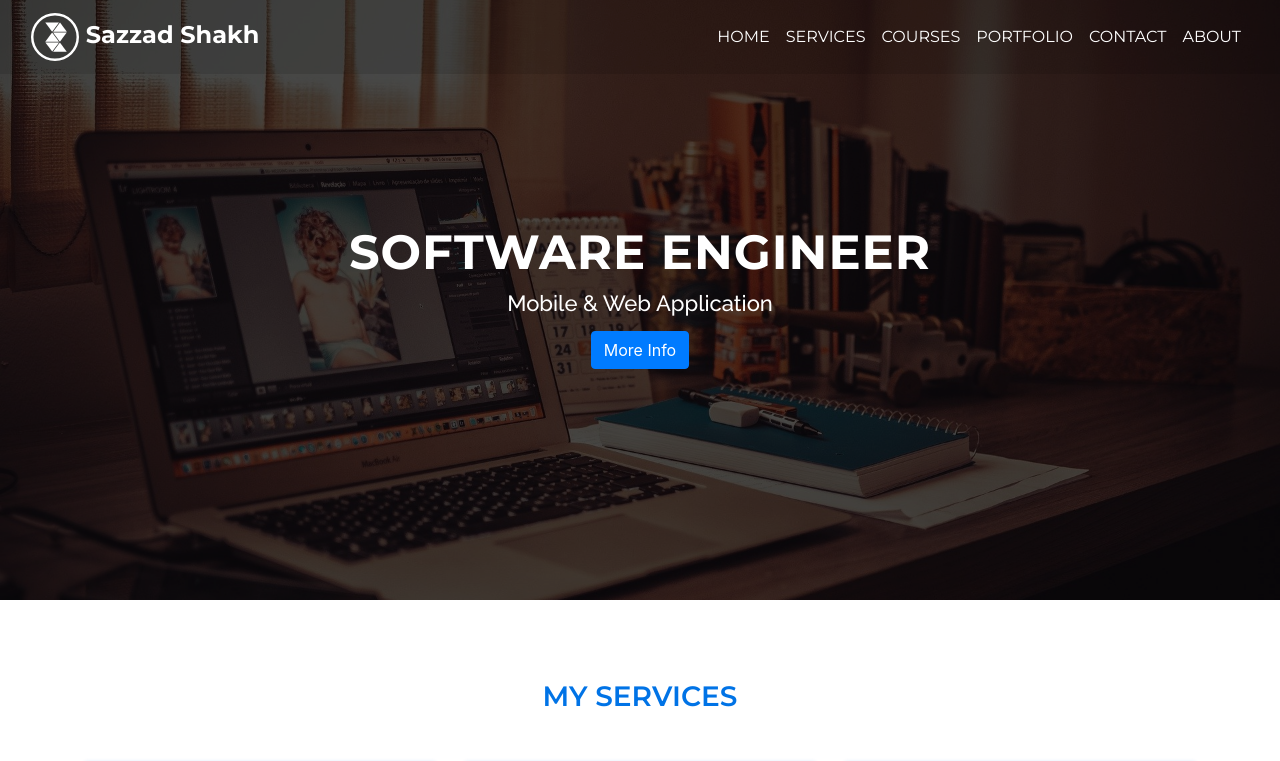
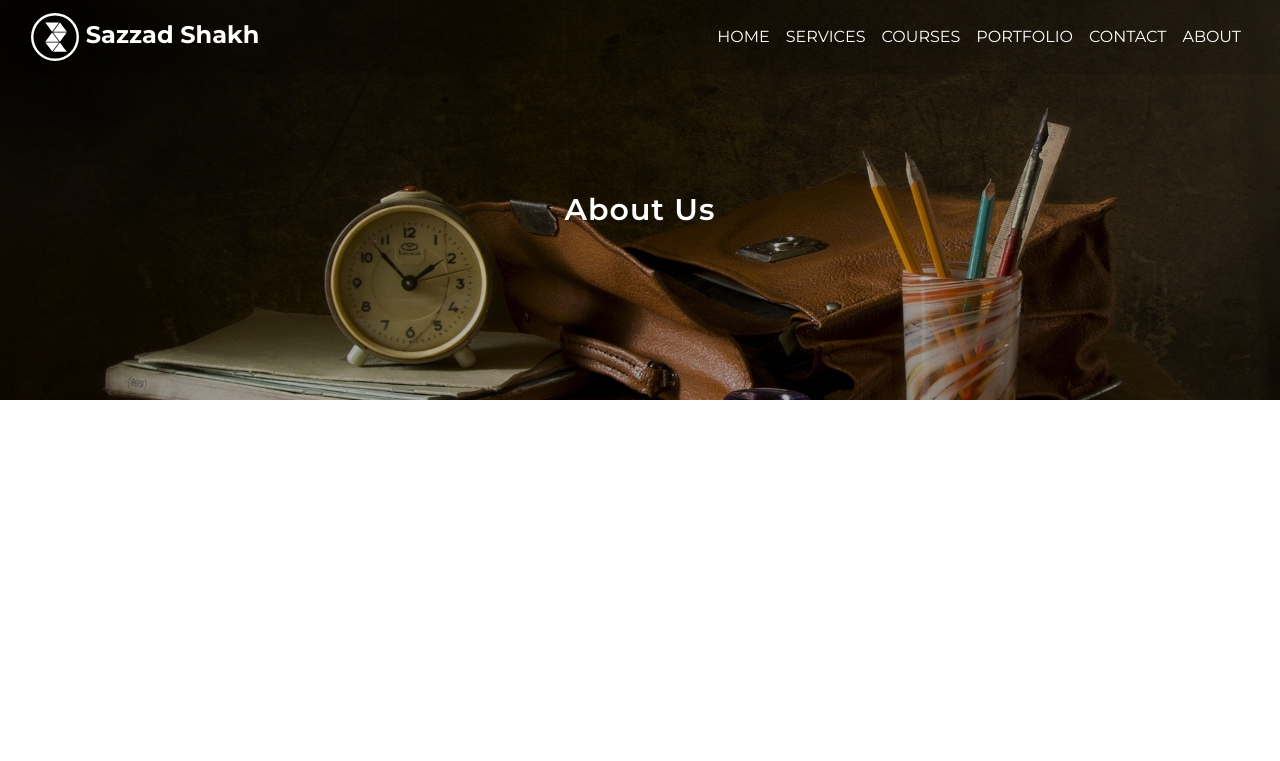
Before and after one commit to sazzadshakhbd/react-website, a React (Create React App) app: page /contact in a window 1280 px wide. Shown: the top 761 px of the page. Built offline with nearby package versions, Linux system fonts and the light colour scheme.

Commit message:
topBannerAll component create for globally using props

```diff
--- a/src/App.js
+++ b/src/App.js
@@ -1,9 +1,11 @@
 import React from "react";
-import HomePage from "./pages/HomePage";
+import TopBannerAll from "./components/TopBannerAll/TopBannerAll";
+import TopNavigation from "./components/TopNavigation/TopNavigation";
 function App() {
   return (
     <div>
-      <HomePage></HomePage>
+      <TopNavigation></TopNavigation>
+      <TopBannerAll pageTitle="About Us"></TopBannerAll>
     </div>
   );
 }
--- a/src/asset/css/custom.css
+++ b/src/asset/css/custom.css
@@ -320,3 +320,27 @@ transition: background-color 400ms linear;
   transition: 0.3s;
   text-align: center;
 }
+.TopBannerAllFixed {
+  background-image: url('../image/banner.jpg');
+  background-attachment: fixed;
+  background-position: center;
+  background-size: cover;
+  background-repeat: no-repeat;
+  min-height: 400px;
+}
+.TopBannerAllOverlay {
+  position: absolute;
+  background-color: rgba(0,0,0,0.3);
+  width: 100%;
+  min-height: 400px;
+}
+.TopBannerContentAll {
+  margin-top: 12rem;
+}
+.TopBannerContentAll h1 {
+  font-family: 'Montserrat', sans-serif;
+  font-weight: 600;
+  font-size: 30px;
+  color: #fff;
+  letter-spacing: 1px;
+}
--- /dev/null
+++ b/src/components/TopBannerAll/TopBannerAll.jsx
@@ -0,0 +1,25 @@
+import React, { Component, Fragment } from 'react';
+import {Container, Row, Col } from 'react-bootstrap';
+
+
+class TopBannerAll extends Component {
+  render() {
+    return (
+      <Fragment>
+        <Container fluid={true} className="p-0 TopBannerAllFixed">
+          <div className="TopBannerAllOverlay">
+            <Container className="TopBannerContentAll">
+              <Row>
+                <Col>
+                  <h1 className="text-center text-white">{this.props.pageTitle}</h1>
+                </Col>
+              </Row>
+            </Container>
+          </div>
+        </Container>
+      </Fragment>
+    );
+  }
+}
+
+export default TopBannerAll;
```
